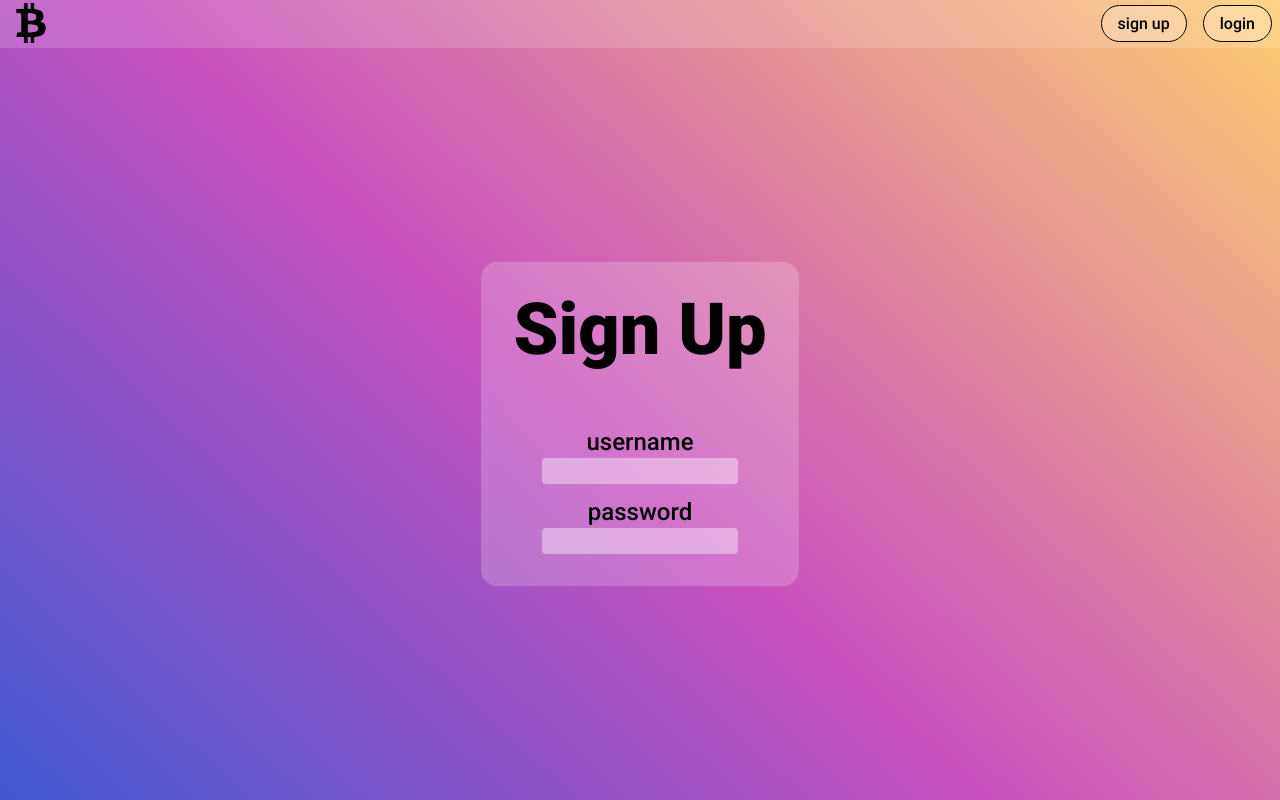
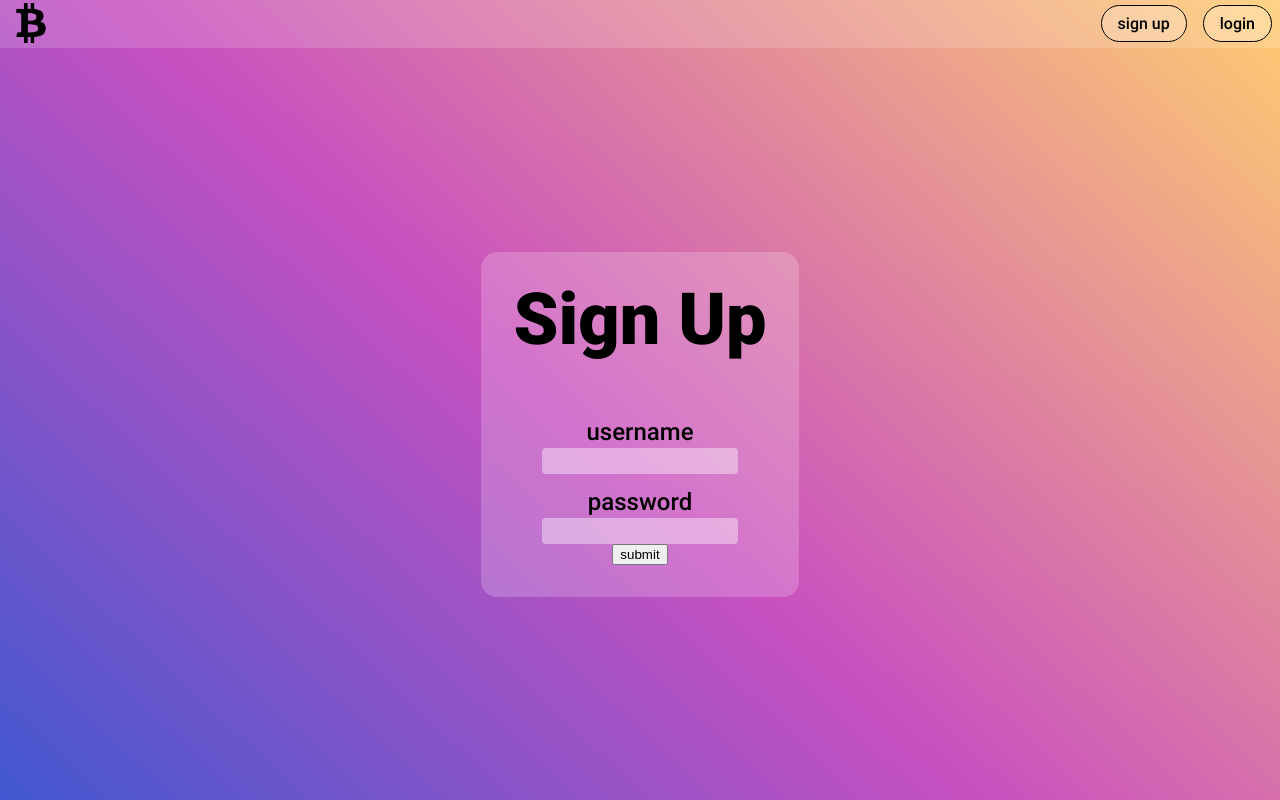
Before and after one commit to maryPopplns/coin_tracker_client, a React (Create React App) app: page /signup in a window 1280 px wide. Built offline with nearby package versions, Linux system fonts and the light colour scheme.

Commit message:
signup submit handler complete

```diff
--- a/src/components/signup/Signup.tsx
+++ b/src/components/signup/Signup.tsx
@@ -1,16 +1,43 @@
 import './signup.css';
 import LandingPageNavbar from '../landingPageNavbar/LandingPageNavbar';
+import { useState } from 'react';
 
 function Signup(): JSX.Element {
+  const [username, setUsername] = useState<string>('');
+  const [password, setPassword] = useState<string>('');
+
+  async function formHandler(event: React.SyntheticEvent) {
+    event.preventDefault();
+
+    const data = new URLSearchParams(
+      Object.entries({ username, password })
+    ).toString();
+
+    const response = await fetch(
+      'https://cryptosolutions.herokuapp.com/register',
+      {
+        method: 'POST',
+        body: data,
+        headers: {
+          'Content-Type': 'application/x-www-form-urlencoded',
+        },
+      }
+    );
+    const toJSON = await response.json();
+    console.log(toJSON);
+  }
+
   return (
     <main className='signup-page'>
       <LandingPageNavbar />
       <div className='signup-form-container'>
-        <form className='signup-form'>
+        <form className='signup-form' onSubmit={formHandler}>
           <h2>Sign Up</h2>
           <div className='signup-input-container'>
             <label htmlFor='signup-username'>username</label>
             <input
+              onChange={({ target }) => setUsername(target.value)}
+              value={username}
               type='text'
               name='signup-username'
               id='signup-username'
@@ -19,11 +46,15 @@ function Signup(): JSX.Element {
           <div className='signup-input-container'>
             <label htmlFor='signup-password'>password</label>
             <input
+              onChange={({ target }) => setPassword(target.value)}
+              value={password}
               type='text'
               name='signup-password'
               id='signup-password'
             ></input>
           </div>
+          {/* TODO create spinner for when submit had been clicked */}
+          <button>submit</button>
         </form>
       </div>
     </main>
```
